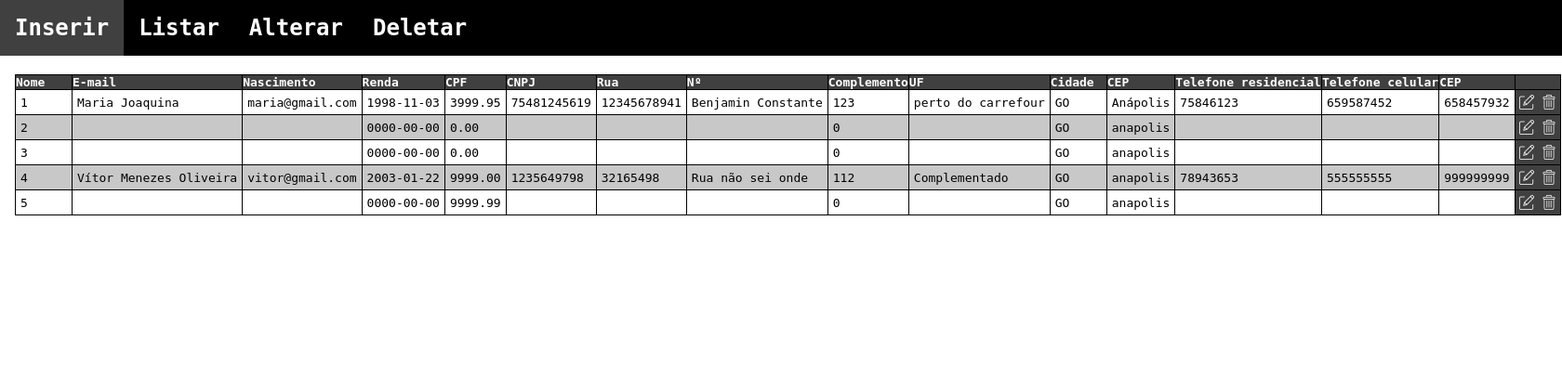
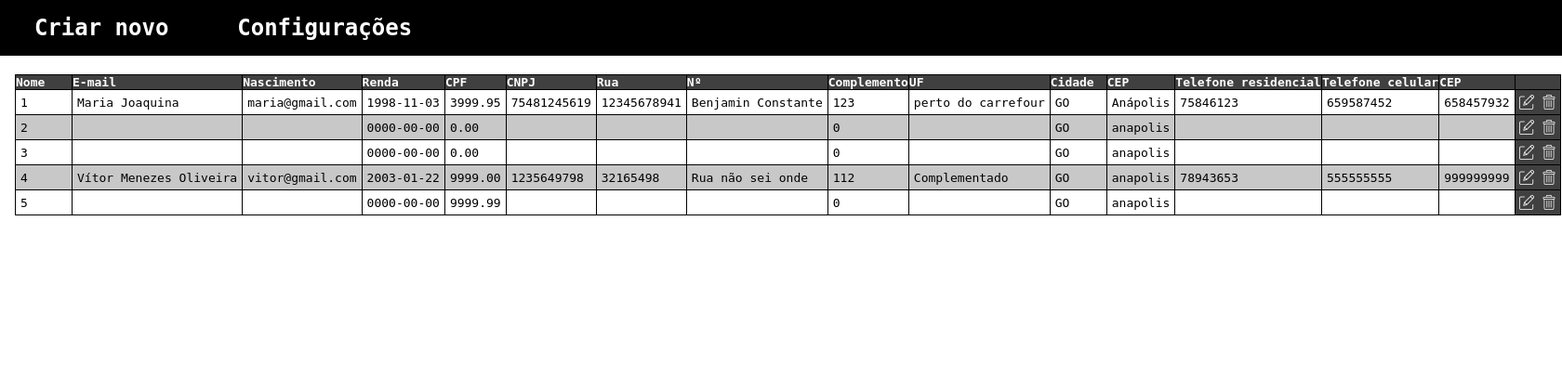
Before and after one commit to VitorProgramadorWeb/sistema-crud, a PHP site: page / in a window 1680 px wide. Shown: the top 420 px of the page at 93% size. Run offline with PHP 8.4, Linux system fonts and the light colour scheme; data comes from the database, SQL or seed files in the repository.

Commit message:
Botões do menu alterados

```diff
--- a/index.php
+++ b/index.php
@@ -16,10 +16,8 @@
     <!-- Menu -->
     <nav>
         <ul class="menu">
-            <li class="item-menu"><button onclick="showWindow()">Inserir</button></li>
-            <li class="item-menu"><button onclick="carregarTabela()">Listar</button></li>
-            <li class="item-menu"><button onclick="addPopup()">Alterar</button></li>
-            <li class="item-menu"><button>Deletar</button></li>
+            <li class="item-menu"><button onclick="criarNovo()">Criar novo</button></li>
+            <li class="item-menu"><button onclick="configuracoes()">Configurações</button></li>
         </ul>
     </nav>
 
```
